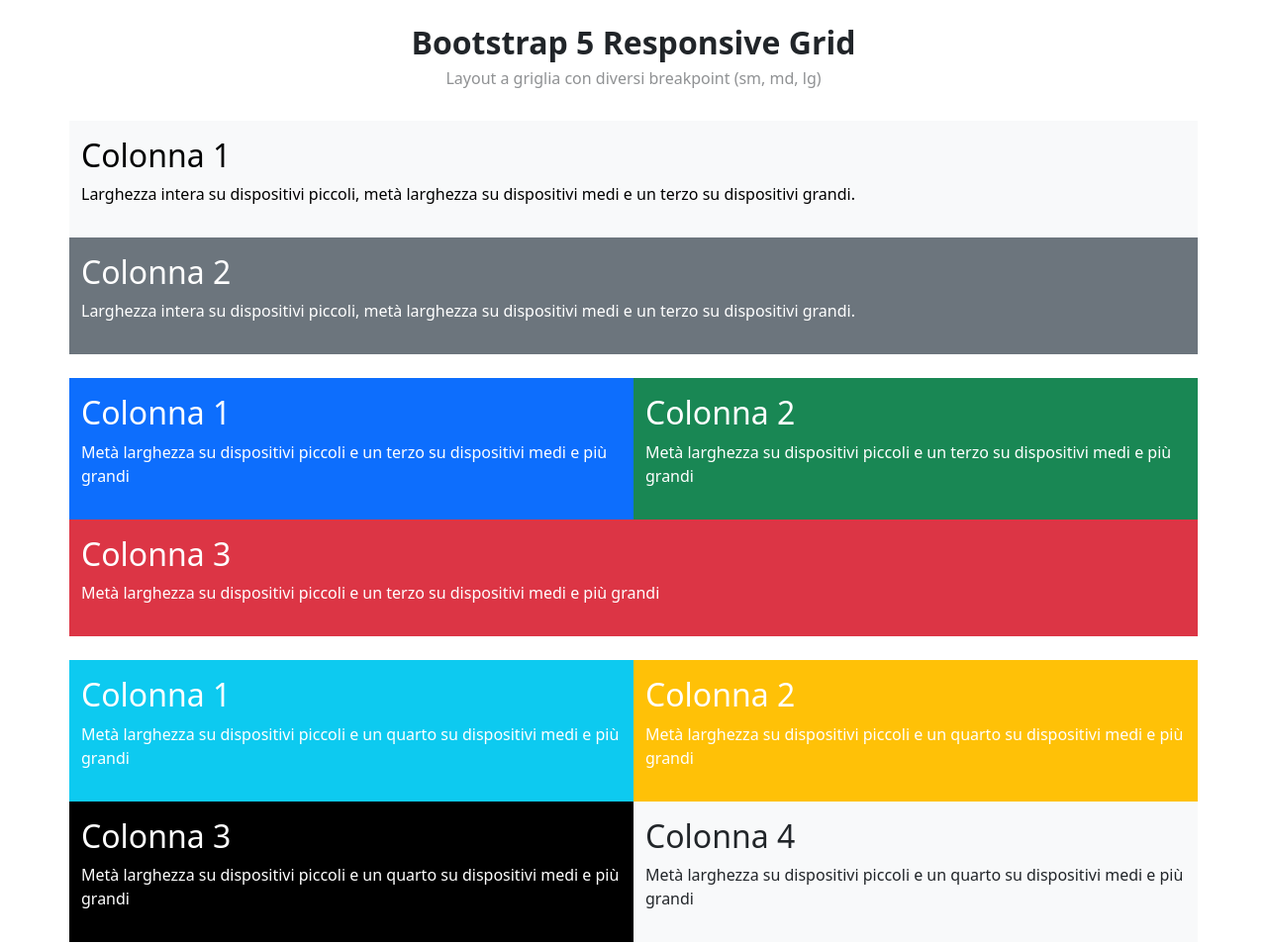
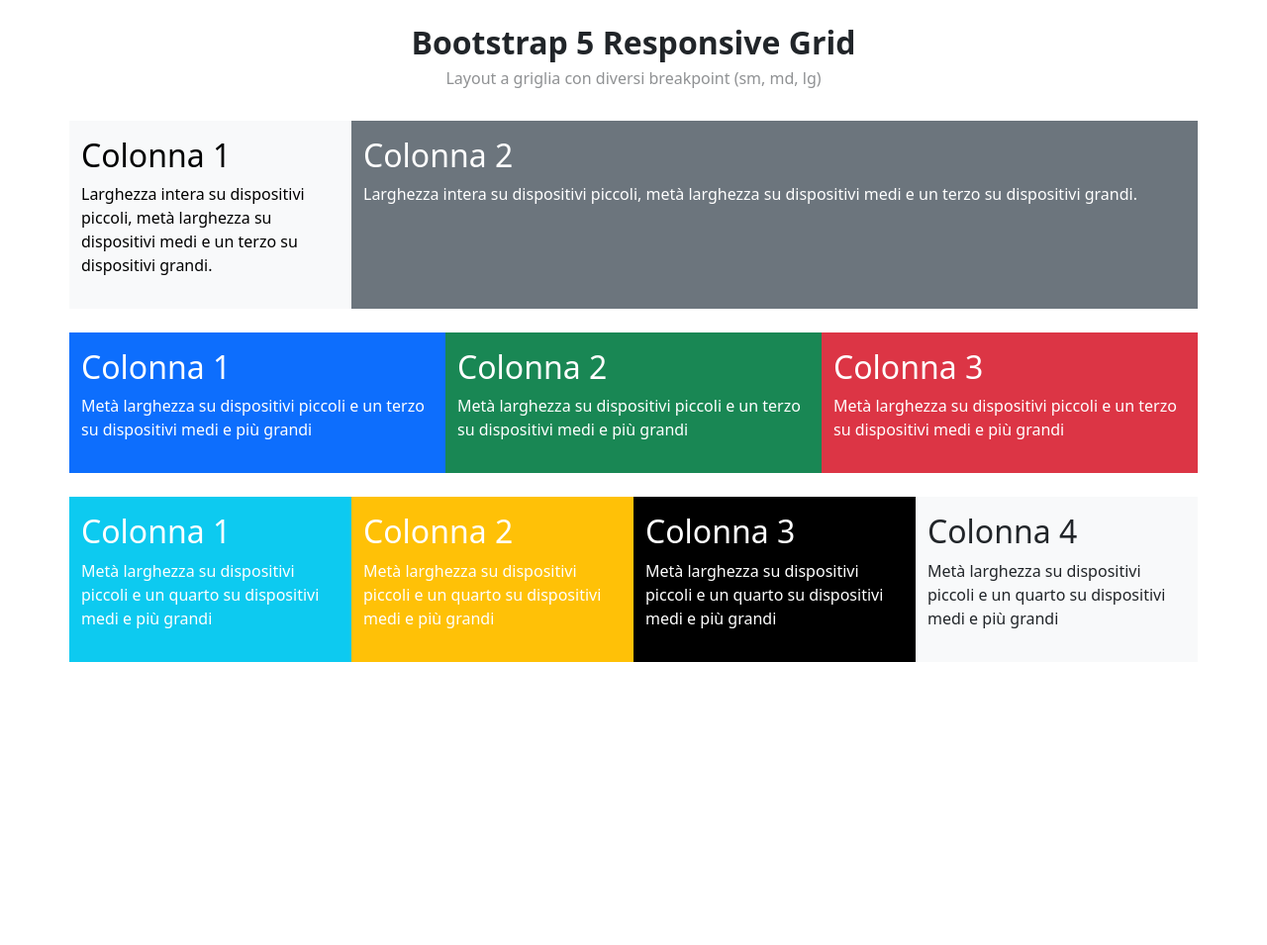
Before and after one commit to Alberto-Monaco/htmlcss-bootstrap-layout, a plain HTML site: page index.html in a window 1280 px wide. Shown: the whole page at 99% size. After the commit the page ends 800 px from the top, so only its background shows below. Drawn offline with nearby package versions, Linux system fonts and the light colour scheme.

Commit message:
complete exercise

```diff
--- a/index.html
+++ b/index.html
@@ -26,14 +26,14 @@
 		<main class="mx-5">
 			<div class="container mb-4">
 				<div class="row">
-					<div class="col-12 py-3 text-bg-light">
+					<div class="col-12 col-md-6 col-lg-3 py-3 accordion text-bg-light">
 						<h2>Colonna 1</h2>
 						<p>
 							Larghezza intera su dispositivi piccoli, metà larghezza su dispositivi medi e un terzo su dispositivi
 							grandi.
 						</p>
 					</div>
-					<div class="col-12 py-3 text-bg-secondary text-white">
+					<div class="col-12 col-md-6 col-lg-9 py-3 text-bg-secondary text-white">
 						<h2>Colonna 2</h2>
 						<p>
 							Larghezza intera su dispositivi piccoli, metà larghezza su dispositivi medi e un terzo su dispositivi
@@ -44,15 +44,15 @@
 			</div>
 			<div class="container mb-4">
 				<div class="row">
-					<div class="col-6 py-3 bg-primary text-white">
+					<div class="col-6 col-md-4 py-3 bg-primary text-white">
 						<h2>Colonna 1</h2>
 						<p>Metà larghezza su dispositivi piccoli e un terzo su dispositivi medi e più grandi</p>
 					</div>
-					<div class="col-6 py-3 bg-success text-white">
+					<div class="col-6 col-md-4 py-3 bg-success text-white">
 						<h2>Colonna 2</h2>
 						<p>Metà larghezza su dispositivi piccoli e un terzo su dispositivi medi e più grandi</p>
 					</div>
-					<div class="col-12 py-3 bg-danger text-white">
+					<div class="col-12 col-md-4 py-3 bg-danger text-white">
 						<h2>Colonna 3</h2>
 						<p>Metà larghezza su dispositivi piccoli e un terzo su dispositivi medi e più grandi</p>
 					</div>
@@ -60,19 +60,19 @@
 			</div>
 			<div class="container mb-5">
 				<div class="row">
-					<div class="col-6 py-3 bg-info text-white">
+					<div class="col-6 col-md-3 py-3 bg-info text-white">
 						<h2>Colonna 1</h2>
 						<p>Metà larghezza su dispositivi piccoli e un quarto su dispositivi medi e più grandi</p>
 					</div>
-					<div class="col-6 py-3 bg-warning text-white">
+					<div class="col-6 col-md-3 py-3 bg-warning text-white">
 						<h2>Colonna 2</h2>
 						<p>Metà larghezza su dispositivi piccoli e un quarto su dispositivi medi e più grandi</p>
 					</div>
-					<div class="col-6 py-3 bg-black text-white">
+					<div class="col-6 col-md-3 py-3 bg-black text-white">
 						<h2>Colonna 3</h2>
 						<p>Metà larghezza su dispositivi piccoli e un quarto su dispositivi medi e più grandi</p>
 					</div>
-					<div class="col-6 py-3 bg-light ">
+					<div class="col-6 col-md-3 py-3 bg-light">
 						<h2>Colonna 4</h2>
 						<p>Metà larghezza su dispositivi piccoli e un quarto su dispositivi medi e più grandi</p>
 					</div>
```
